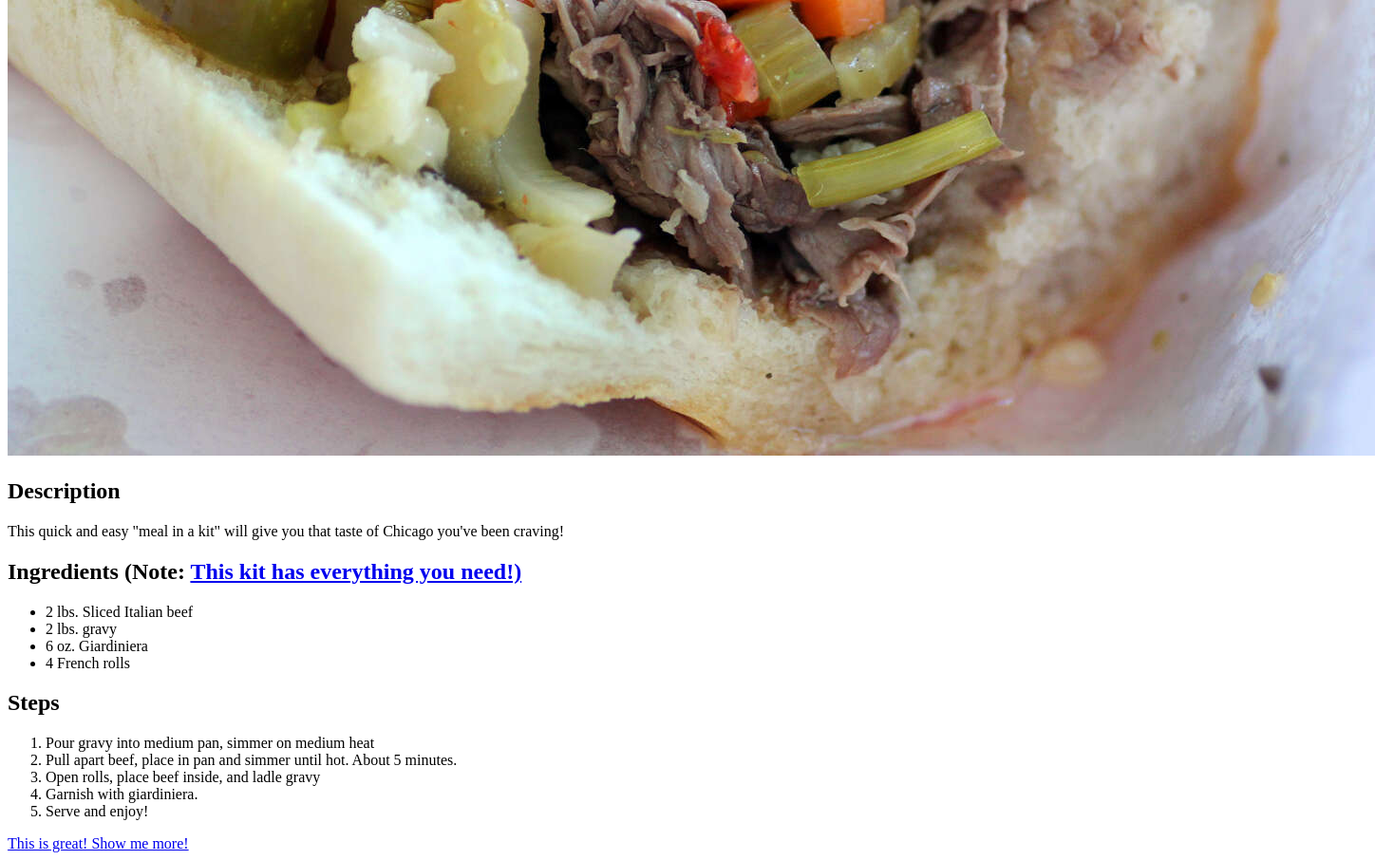
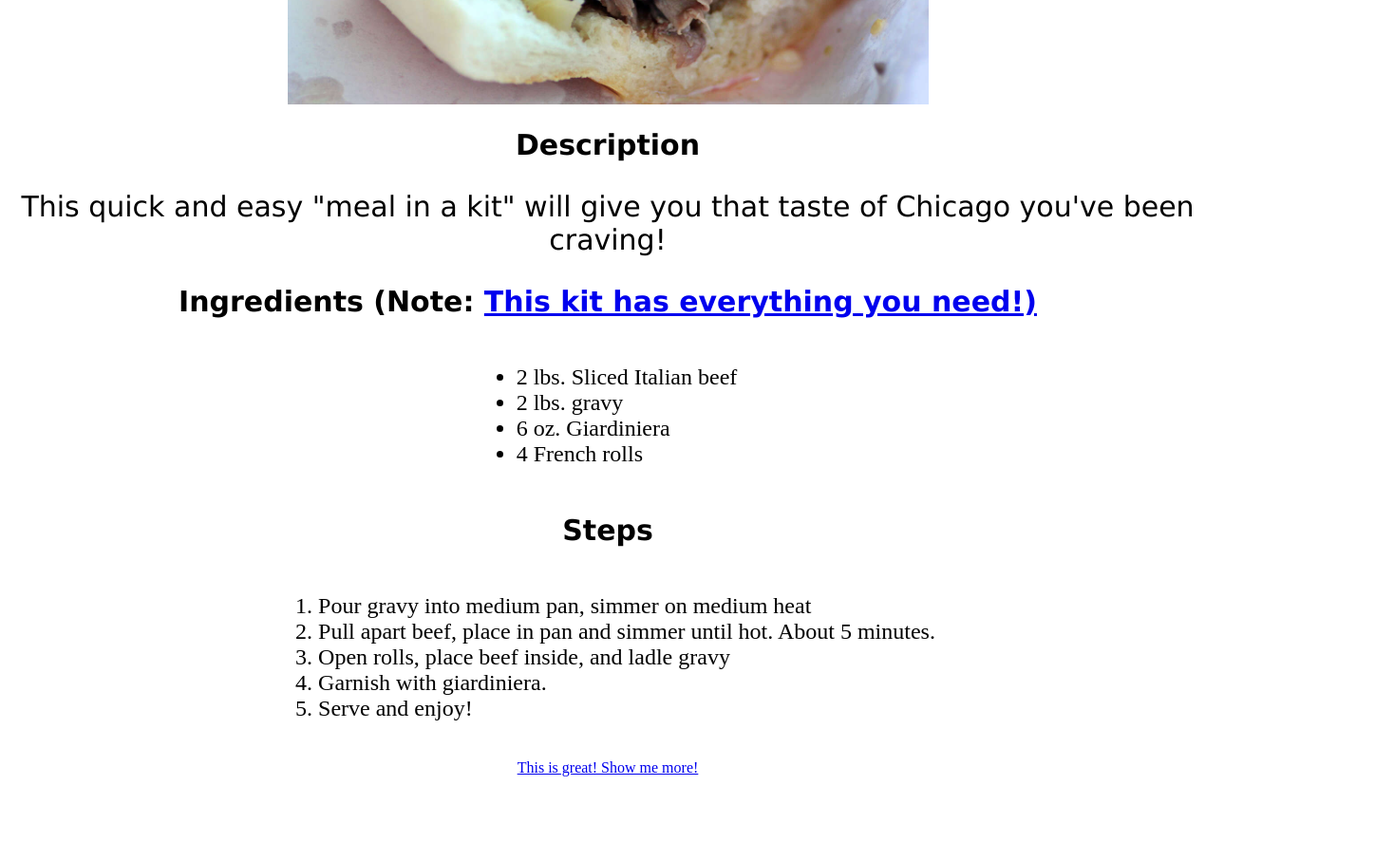
Before and after one commit to SonicResidue/odin-recipes, a plain HTML site: page recipes/italianbeef.html in a window 1280 px wide. Shown: the part 560-1466 px from the top of the page at 95% size, 1448 px wide, since content can reach past the window. After the commit the page ends 1386 px from the top, so only its background shows below. Drawn offline with Linux system fonts and the light colour scheme.

Commit message:
style italianbeef.html, add changes to index and styles

```diff
--- a/recipes/italianbeef.html
+++ b/recipes/italianbeef.html
@@ -3,20 +3,21 @@
     <head>
         <meta charset="UTF-8">
         <title>Italian Beef Sandwich</title>
+        <link rel="stylesheet" href="../styles.css">
     </head>
     <body>
-        <h1>Chicago Style Italian Roast Beef Sandwich</h1>
-        <img src="../images/italianbeef.jpg"alt="Italian Beef">
-        <h2>Description</h2>
-        <p>This quick and easy "meal in a kit" will give you that taste of Chicago you've been craving!</p>
-        <h2>Ingredients (Note: <a href="https://www.viennabeef.com/shop/italian-beef-kit-2-pounds/">This kit has everything you need!)</a></h2>
+        <h1 class="title1">Chicago Style Italian Roast Beef Sandwich</h1>
+        <img class="beef" src="../images/italianbeef.jpg"alt="Italian Beef">
+        <h2 class="title2">Description</h2>
+        <p class="title2">This quick and easy "meal in a kit" will give you that taste of Chicago you've been craving!</p>
+        <h2 class="title2">Ingredients (Note: <a href="https://www.viennabeef.com/shop/italian-beef-kit-2-pounds/">This kit has everything you need!)</a></h2>
         <ul>
             <li>2 lbs. Sliced Italian beef</li>
             <li>2 lbs. gravy</li>
             <li>6 oz. Giardiniera</li>
             <li>4 French rolls</li>
         </ul>
-        <h2>Steps</h2>
+        <h2 class="title2">Steps</h2>
         <ol>
             <li>Pour gravy into medium pan, simmer on medium heat</li>
             <li>Pull apart beef, place in pan and simmer until hot. About 5 minutes.</li>
--- a/styles.css
+++ b/styles.css
@@ -1,3 +1,7 @@
+body {
+    text-align: center;
+}
+
 .chef {
     height: 450px;
     width: auto;
@@ -6,10 +10,33 @@
     margin-right: auto;
 }
 
-.title {
+.beef {
+    height: 450px;
+    width: auto;
+    display: block;
+    margin-left: auto;
+    margin-right: auto;
+}
+
+.title1 {
+    font-size: 60px;
+}
+
+.title2 {
+    font-size: 30px;
+}
+
+.title1, .title2 {
     text-align: center;
-    font-size: 60px;
     font-family:'Lucida Sans', 'Lucida Sans Regular', 'Lucida Grande', 'Lucida Sans Unicode', Geneva, Verdana, sans-serif;
+}
+
+ul, ol {
+    width: 400;
+    display: inline-block;
+    text-align: left;
+    font-size: 24px;
+    font-family:'Times New Roman', Times, serif;
 }
 
 .recipe {
```
Also changed, not shown: index.html (+1 -1 lines).
